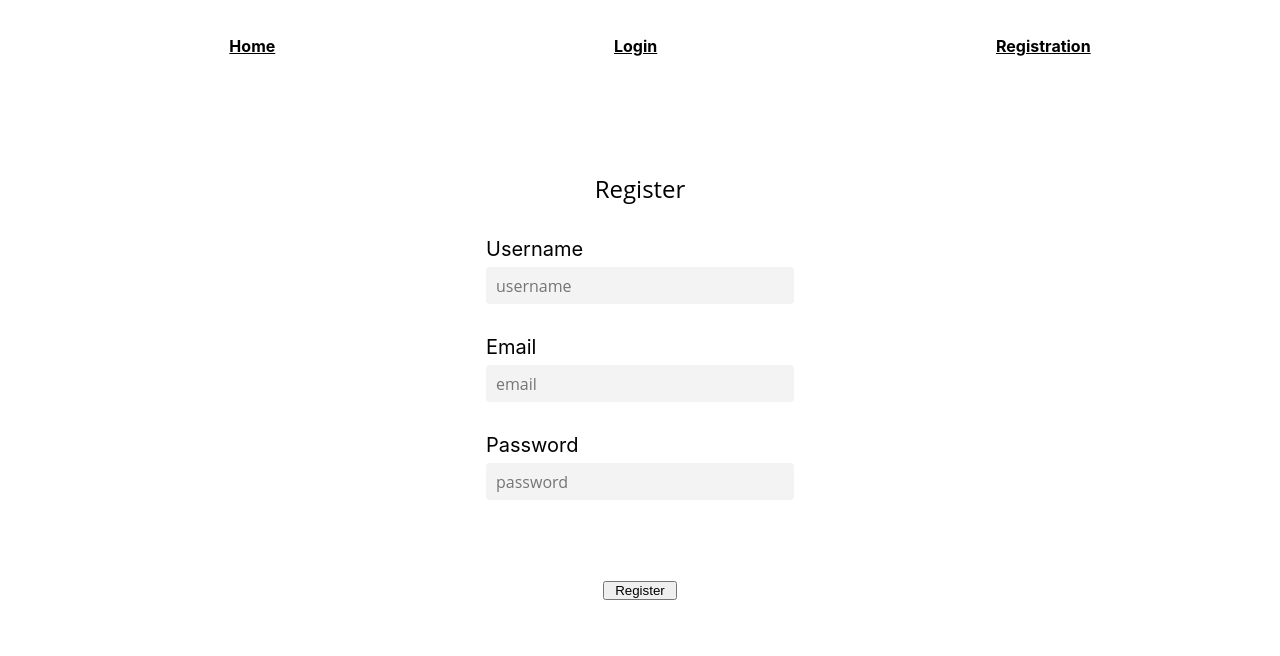
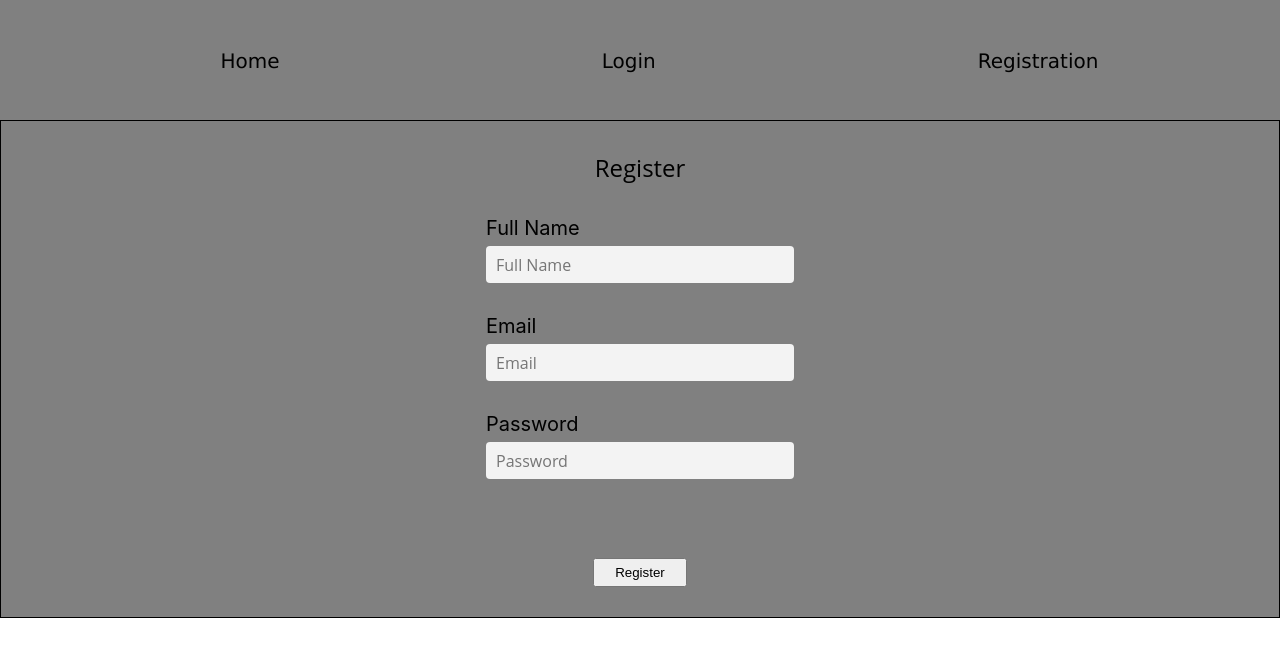
Before and after one commit to SujavAc/Login-and-Registration, a React (Create React App) app: page / in a window 1280 px wide. Shown: the top 656 px of the page. Built offline with nearby package versions, Linux system fonts and the light colour scheme.

Commit message:
Styling and validation

```diff
--- a/src/App.css
+++ b/src/App.css
@@ -4,7 +4,7 @@
 }
 
 .header{
-  margin-top:80px;
+  margin-top:30px;
 
 }
 .App-header {
@@ -24,17 +24,17 @@
   outline: 1px solid black;
 }
 
-@keyframes App-logo-spin {
+/* @keyframes App-logo-spin {
   from {
     transform: rotate(0deg);
   }
   to {
     transform: rotate(360deg);
   }
-}
+} */
 nav {
   align-items: center;
-  background:white;
+  background:grey;
   padding: 20px;
   color: black;
 }
@@ -43,8 +43,30 @@ nav ul {
   display: flex;
   justify-content: space-around;
   list-style: none;
+
 }
 
-nav ul li {
-  font-weight: bold;
+nav ul li{
+  color:black;
+   background-color: transparent;
+   text-decoration: none;
+   margin: 5px 1px 3px 0px;
+   line-height: 40px;
+   display: inline-block;
+
+   font-size: 20px;
+   font-family: Verdana, Helvetica, Arial, sans-serif;
+   -moz-border-top-left-radius: 10px;
+   border-top-left-radius: 10px;
+   -moz-border-top-right-radius: 10px;
+   border-top-right-radius: 10px;
+   -moz-border-bottom-left-radius: 10px;
+   border-bottom-left-radius: 10px;
+   -moz-border-bottom-left-radius: 10px;
+   border-bottom-right-radius: 10px;
 }
+nav ul li:hover{
+  color:white;
+  background-color: black;
+
+}
--- a/src/component/Register/Nav.js
+++ b/src/component/Register/Nav.js
@@ -4,7 +4,7 @@ import {Link} from 'react-router-dom';
 
 function Nav() {
     const navColor = {
-        color: 'black'
+        color: 'white'
       };
 
         return (
--- a/src/component/Register/home.jsx
+++ b/src/component/Register/home.jsx
@@ -30,7 +30,7 @@ export class Home extends React.Component {
 
   render() {
     if (this.state.loggedIn===false){
-      alert('please Login first');
+      alert('Thank You ! login again to enter Home page');
       return <Redirect to="/login" />
     }
 
@@ -38,6 +38,12 @@ export class Home extends React.Component {
         <div className="base-container">
         <div className="header">Home Page</div>
         <h1>Hi {this.username}!</h1>
+        <div className="userdetail">
+         <label>
+           <h1>Welcome {this.username}</h1>
+            <p>{this.email}</p>
+         </label>
+        </div>
         <div className="footer">
           <button type="button" className="btn" onClick={(event) => this.handleClick(event)}>
             LogOut
--- a/src/component/Register/login.jsx
+++ b/src/component/Register/login.jsx
@@ -6,13 +6,14 @@ export class Login extends React.Component {
   constructor(props) {
     super(props);
     let loggedIn=false;
-
+    let token=localStorage.getItem('token');
     this.state={
         email:'',
         password:'',
         login:[],
         data:'',
-        loggedIn
+        loggedIn,
+        token
     }
   }
   handleEmailChange = (e) => {
@@ -32,8 +33,10 @@ export class Login extends React.Component {
 
 
   handleClick(event){
-    this.login=JSON.parse(localStorage.getItem('register_details'));
+
+     this.login=JSON.parse(localStorage.getItem('register_details'));
     this.login.map(data=>(
+
       this.gmail=data.email
     ))
     this.login.map(data=>(
@@ -45,7 +48,7 @@ export class Login extends React.Component {
       localStorage.setItem('token',"dshfgsdfyusgf43657843hb43ghgfhd");
       this.setState({
         loggedIn:true
-      })
+      });
 
 
 
@@ -61,13 +64,18 @@ export class Login extends React.Component {
     }
 
   render() {
-    if(this.state.loggedIn){
+    if(this.state.loggedIn===true){
+      return <Redirect to="/home" />
+    }
+    else if(this.state.token){
+      alert('Already loggedin');
       return <Redirect to="/home" />
     }
 
     return (
       <div className="base-container" ref={this.props.containerRef}>
         <div className="header">Login</div>
+
         <div className="content">
 
           <div className="form">
--- a/src/component/Register/register.jsx
+++ b/src/component/Register/register.jsx
@@ -1,5 +1,5 @@
 import React from "react";
-import { Redirect } from 'react-router-dom';
+//import { Redirect } from 'react-router-dom';
 
 
 export class Register extends React.Component {
@@ -37,7 +37,7 @@ export class Register extends React.Component {
       email:this.state.email,
       register:true
     });
-
+      alert('Successfully Registered ---> proceed to login');
       console.log('Registered Data:',registerData);
       localStorage.setItem('register_details',JSON.stringify(registerData));
     }
@@ -66,9 +66,6 @@ export class Register extends React.Component {
   }
 
   render() {
-    if(this.state.register){
-      return <Redirect to="/login" />
-    }
     return (
       <div className="base-container">
         <div className="header">Register</div>
@@ -76,16 +73,16 @@ export class Register extends React.Component {
 
           <div className="form">
             <div className="form-group">
-              <label htmlFor="username">Username</label>
-              <input type="text" name="username" id="username"  placeholder="username"  onChange={this.handleUsernameChange} required />
+              <label htmlFor="username">Full Name</label>
+              <input type="text" name="username" id="username"  placeholder="Full Name"  onChange={this.handleUsernameChange} required />
             </div>
             <div className="form-group">
               <label htmlFor="email">Email</label>
-              <input type="email" name="email" id="email" placeholder="email" onChange={this.handleEmailChange} required/>
+              <input type="email" name="email" id="email" placeholder="Email" onChange={this.handleEmailChange} required/>
             </div>
             <div className="form-group">
               <label htmlFor="password">Password</label>
-              <input type="password" name="password" id="password" placeholder="password"  onChange={this.handlePasswordChange} required/>
+              <input type="password" name="password" id="password" placeholder="Password"  onChange={this.handlePasswordChange} required/>
             </div>
           </div>
         </div>
--- a/src/component/Register/style.scss
+++ b/src/component/Register/style.scss
@@ -1,10 +1,18 @@
 .base-container {
-    width: 100%;
+    background-color: grey;
+    width: cover;
+    height: max-content;
     display: flex;
     flex-direction: column;
     align-items: center;
+    border: 1px solid black;
 
     .header {
+      font-size: 24px;
+      font-family: "Open Sans", sans-serif;
+      color: black;
+    }
+    .userdetail{
       font-size: 24px;
       font-family: "Open Sans", sans-serif;
       color: black;
@@ -50,7 +58,7 @@
             transition: all 250ms ease-in-out;
             &:hover {
               background-color: #ffffff;
-              box-shadow: 0px 0px 14px 0.3px #0e81ce96;
+              box-shadow: 0px 0px 14px 0.3px white;
             }
 
             &:focus {
@@ -66,6 +74,12 @@
       padding: 0px 10px;
     }
     .btn{
-        padding: 0px 10px;
+        padding: 5px 20px;
+        margin-bottom: 30px;
     }
+    .btn:hover{
+      color:white;
+      background-color: grey;
   }
+
+  }
```
